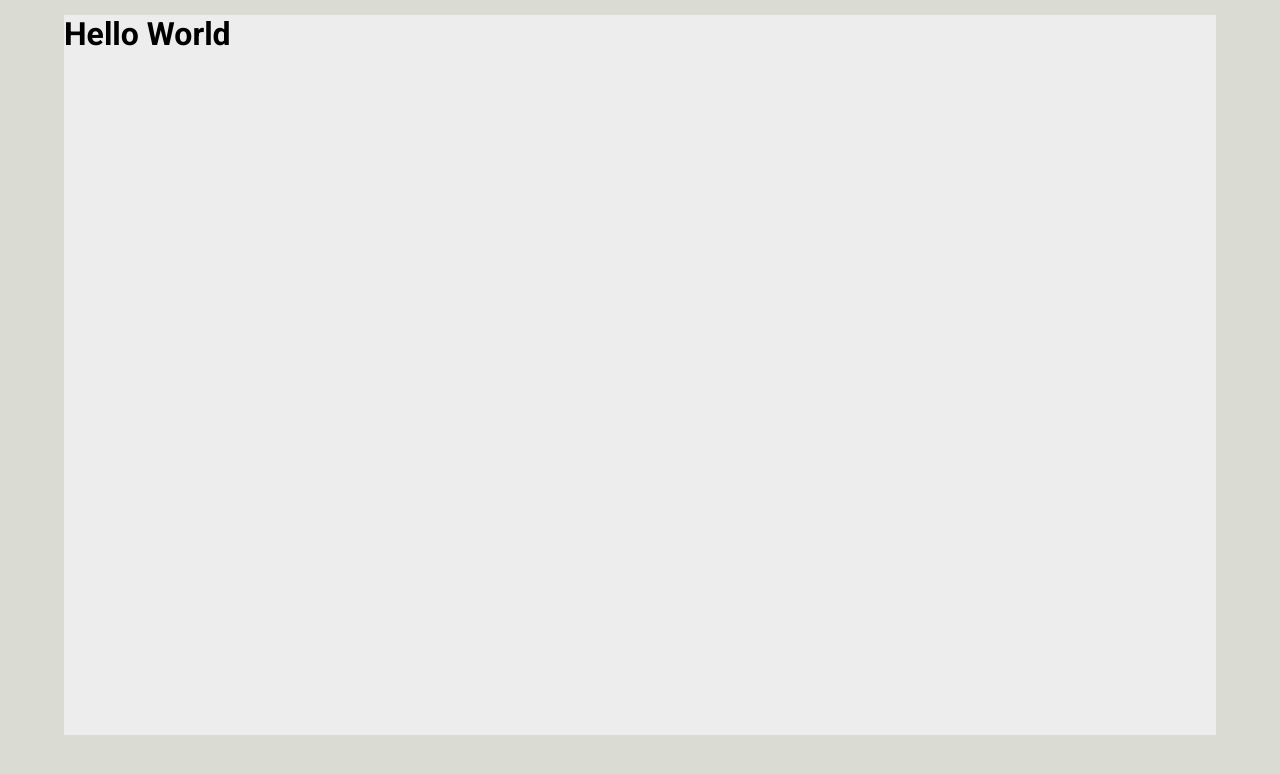
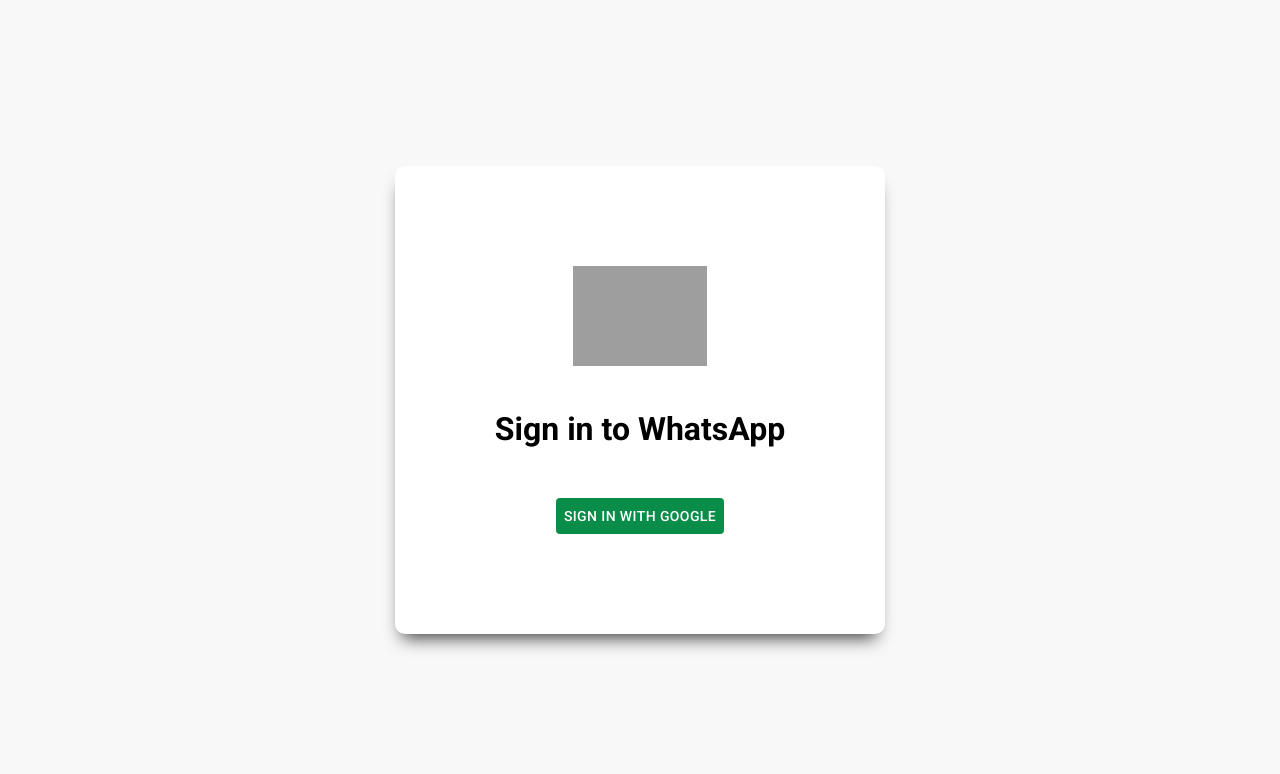
Before and after one commit to matiteam8s/whatsapp-clone, a React (Create React App) app: page / in a window 1280 px wide. Shown: the top 774 px of the page. Built offline with nearby package versions, Linux system fonts and the light colour scheme; grey boxes are pictures that could not be loaded.

Commit message:
added auth with google

```diff
--- a/src/App.js
+++ b/src/App.js
@@ -1,25 +1,34 @@
-import React from "react";
+import React, { useState } from "react";
 import "./App.css";
 import Sidebar from "./components/Sidebar";
 import Chat from "./components/Chat";
-import { BrowserRouter as Router, Switch, Route, Link } from "react-router-dom";
+import { BrowserRouter as Router, Switch, Route } from "react-router-dom";
+import Login from "./components/Login";
 
 function App() {
+  //state for the user
+  const [user, setUser] = useState(null);
+
   return (
     <div className="app">
+      {/* if there is no user logged in, render login screen. Otherwise, render the App. */}
+      {!user ? (
+        <Login />
+      ) : (
         <div className="app__body shadow rounded">
           <Router>
+            <Sidebar />
             <Switch>
-            <Route path="/app">
-              <Sidebar />
+              <Route path="/rooms/:roomId">
                 <Chat />
               </Route>
               <Route path="/">
-              <h1>Hello World</h1>
+                <Chat />
               </Route>
             </Switch>
           </Router>
         </div>
+      )}
     </div>
   );
 }
--- a/src/components/Chat.jsx
+++ b/src/components/Chat.jsx
@@ -8,11 +8,25 @@
   SearchOutlined,
 } from "@material-ui/icons";
 import MicIcon from "@material-ui/icons/Mic";
-import SendIcon from "@material-ui/icons/Send";
+import { useParams } from "react-router-dom";
+import db from "../firebase";
 
 function Chat() {
   const [input, setInput] = useState("");
   const [seed, setSeed] = useState("");
+  // useParams to get roomId url
+  const { roomId } = useParams();
+  const [roomName, setRoomName] = useState("");
+
+  useEffect(() => {
+    if (roomId) {
+      db.collection("rooms")
+        .doc(roomId)
+        .onSnapshot((snapshot) => {
+          setRoomName(snapshot.data().name);
+        });
+    }
+  }, [roomId]);
 
   useEffect(() => {
     setSeed(Math.floor(Math.random() * 5000));
@@ -29,7 +43,8 @@
       <div className="chat__header">
         <Avatar src={`https://avatars.dicebear.com/api/human/${seed}.svg`} />
         <div className="chat__headerInfo">
-          <h3>Room Name</h3>
+          {/* seet roomName based on state */}
+          <h3>{roomName}</h3>
           <p>Last seen at ...</p>
         </div>
         <div className="chat__headerRight">
--- /dev/null
+++ b/src/components/Login.css
@@ -0,0 +1,27 @@
+.login{
+    display: grid;
+    place-items: center;
+    background-color: #f8f8f8;
+    width: 100vw;
+    height: 100vh;
+}
+
+.login__container{
+    background-color: white;
+    padding: 100px;
+    text-align: center;
+    border-radius: 10px;
+    box-shadow: -1px 12px 17px -8px rgba(0,0,0,0.75);
+}
+
+.login__container > img{
+    object-fit: contain;
+    height: 100px;
+    margin-bottom: 40px;
+}
+
+.login__container > button{
+    margin-top: 50px;
+    background-color: #0a8d48 !important;
+    color:white;
+}
--- /dev/null
+++ b/src/components/Login.jsx
@@ -0,0 +1,30 @@
+import React from "react";
+import "./Login.css";
+import { Button } from "@material-ui/core";
+import { auth, provider } from "../firebase";
+
+function Login() {
+  const signIn = () => {
+    auth
+      .signInWithPopup(provider)
+      .then((result) => console.log(result))
+      .catch((error) => alert(error));
+  };
+
+  return (
+    <div className="login">
+      <div className="login__container">
+        <img
+          src="https://logodownload.org/wp-content/uploads/2015/04/whatsapp-logo-2-1.png"
+          alt="login_img"
+        />
+        <div className="login__text">
+          <h1>Sign in to WhatsApp</h1>
+        </div>
+        <Button onClick={signIn}>Sign in With Google</Button>
+      </div>
+    </div>
+  );
+}
+
+export default Login;
--- a/src/components/SidebarChat.jsx
+++ b/src/components/SidebarChat.jsx
@@ -2,6 +2,7 @@
 import React, { useEffect, useState } from "react";
 import "./SidebarChat.css";
 import db from "../firebase";
+import { Link } from "react-router-dom";
 
 function SidebarChat({ addNewChat, id, name }) {
   //Set state for random avatar:
@@ -25,6 +26,7 @@
   };
 
   return !addNewChat ? (
+    <Link to={`/rooms/${id}`}>
       <div className="sidebarChat">
         <Avatar src={`https://avatars.dicebear.com/api/human/${seed}.svg`} />
         <div className="sidebarChat__info">
@@ -33,6 +35,7 @@
           <p>Last message...</p>
         </div>
       </div>
+    </Link>
   ) : (
     <div onClick={createChat} className="sidebarChat">
       <h2>Add new chat...</h2>
```
Lines whose indentation alone changed are shown as unchanged.
